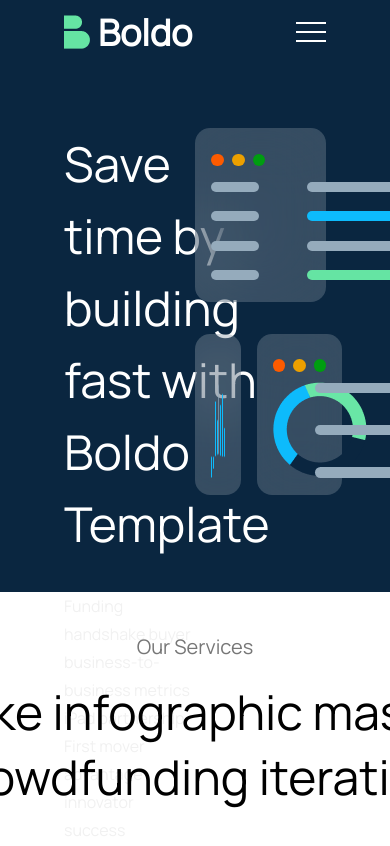
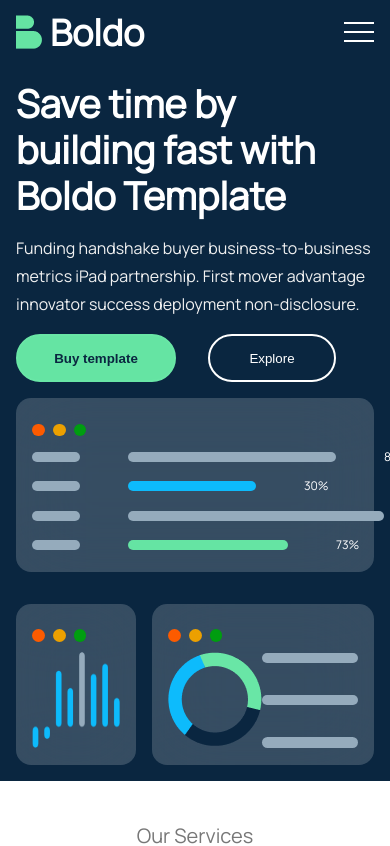
Before and after one commit to Inaboya/prestmit, a React (Create React App) app: page / in a window 390 px wide. Shown: the top 846 px of the page. Built offline with nearby package versions, Linux system fonts and the light colour scheme.

Commit message:
make home component responsive

```diff
--- a/src/App.css
+++ b/src/App.css
@@ -255,8 +255,10 @@
 
 .home_content--first {
   width: 100%;
-  height: 25rem;
-  display: flex;
+  /* height: 25rem; */
+  display: flex;
+  justify-content: space-between;
+
 }
 
 @keyframes Slide {
@@ -545,7 +547,10 @@
   background: rgba(255, 255, 255, 0.18);
   backdrop-filter: blur(34.35533142089844px);
   padding: 1rem;
-}
+  /* display: flex; */
+}
+
+
 
 .image-container {
   display: flex;
@@ -561,7 +566,9 @@
 
 .content-2-image-container {
   display: flex;
-  gap: 2rem;
+  justify-content: space-between;
+  align-items: center;
+  /* gap: 2rem; */
 }
 
 .content-2-long-lines {
@@ -576,22 +583,6 @@
   width: 20%;
 }
 
-.line-1,
-.line-2,
-.line-3 {
-  border-radius: 14.132px;
-  background: #95abbc;
-  height: 2px;
-}
-
-.line-1,
-.line-3 {
-  width: 15rem;
-}
-
-.line-2 {
-  width: 12rem;
-}
 
 .services-container {
   width: 100%;
@@ -1468,7 +1459,76 @@
   display: none;
 }
 
+@media only screen and (max-width: 1200px) {
+  .home__container {
+    margin: 2rem auto;
+    width: 100%;
+    padding: 0 2rem;
+  }
+
+  .navbar__container {
+    width: 100%;
+    height: 100%;
+    padding: 0 2rem;
+  }
+}
+
+
 @media only screen and (max-width: 992px) {
+
+  .home__container {
+    margin: 1rem auto;
+    width: 100%;
+    padding: 0 1rem;
+  }
+
+  .navbar__container {
+    width: 100%;
+    height: 100%;
+    padding: 0 1rem;
+  }
+
+  .home_content--first {
+    width: 100%;
+    display: flex;
+    flex-direction: column;
+    /* border: 1px solid red; */
+    /* justify-content: center; */
+    /* align-items: center; */
+    gap: 1rem;
+
+  }
+
+  .side__1 {
+    width: 100%;
+    /* height: 100%; */
+  }
+
+  .side__2 {
+    width: 100%;
+    /* height: 100%; */
+    display: flex;
+    flex-direction: column;
+    gap: 2rem;
+  }
+
+  .side__1--wrapper {
+    width: 100%;
+    height: 100%;
+    display: flex;
+    flex-direction: column;
+    justify-content: center;
+    /* align-items: center; */
+    gap: 1rem;
+  }
+
+  .side__1--heading {
+    color: #fff;
+    font-size: 38px;
+    font-style: normal;
+    font-weight: 700;
+    line-height: 46px;
+  }
   .navbar__links {
     display: none;
   }
@@ -1532,3 +1592,31 @@
     gap: 1rem;
   }
 }
+
+@media only screen and (max-width: 768px) {
+  .progress-bar {
+    width: 13rem;
+  }
+
+  .progress-bar-2 {
+    width: 8rem
+  }
+
+  .progress-bar-3 {
+    width: 16rem;
+  }
+
+  .progress-bar-4 {
+    width: 10rem;
+  }
+
+  .progress-bar-5 {
+    width: 10rem;
+  }
+}
+
+@media only screen and (max-width: 576px) {
+  .progress-bar-5 {
+    width: 6rem;
+  }
+}
--- a/src/components/Home.tsx
+++ b/src/components/Home.tsx
@@ -91,6 +91,7 @@
                 </div>
 
                 <div className="content-2-image-container">
+
                   <div className="image-2-container-first">
                     <img
                       src={require("../assets/pie_chart.png")}
```
